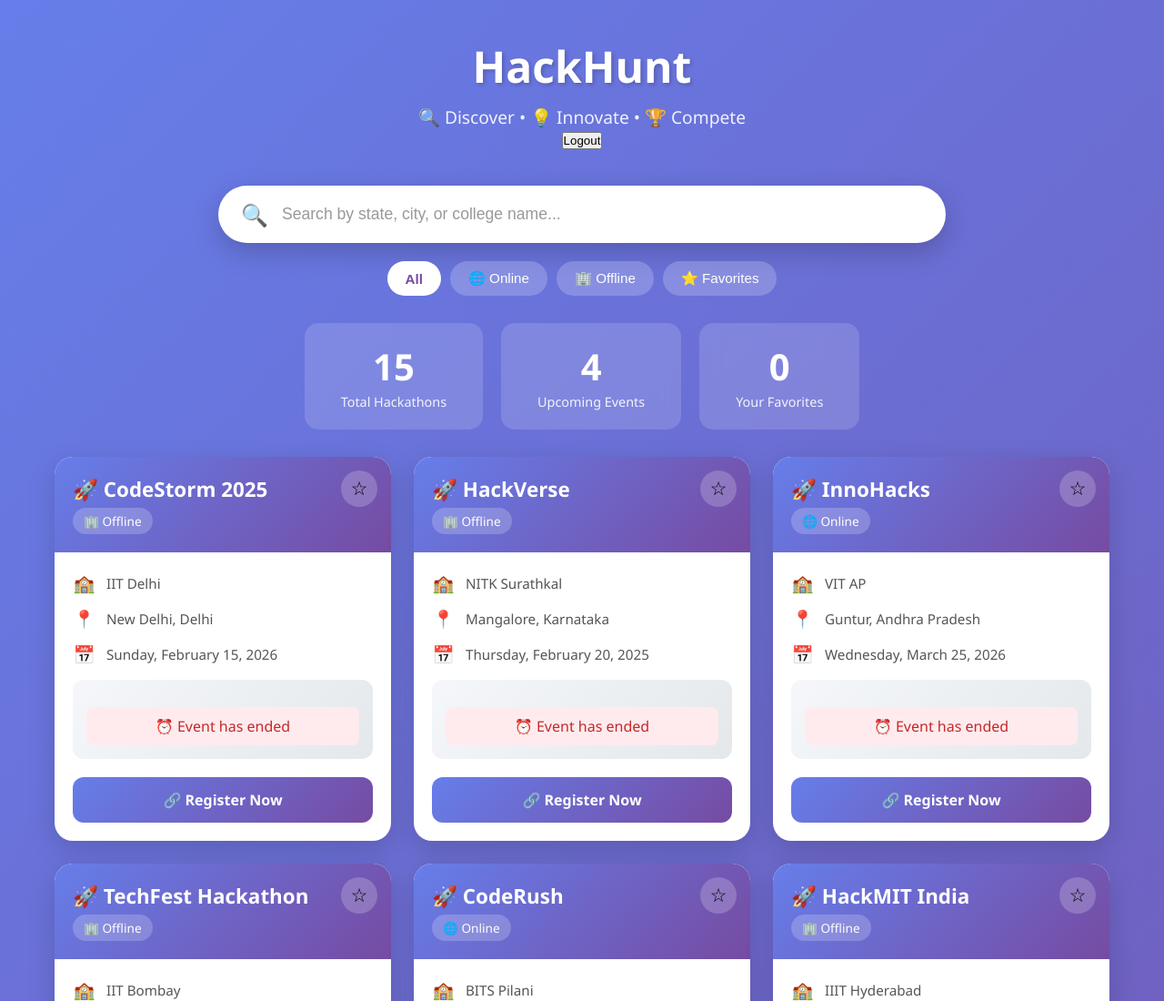
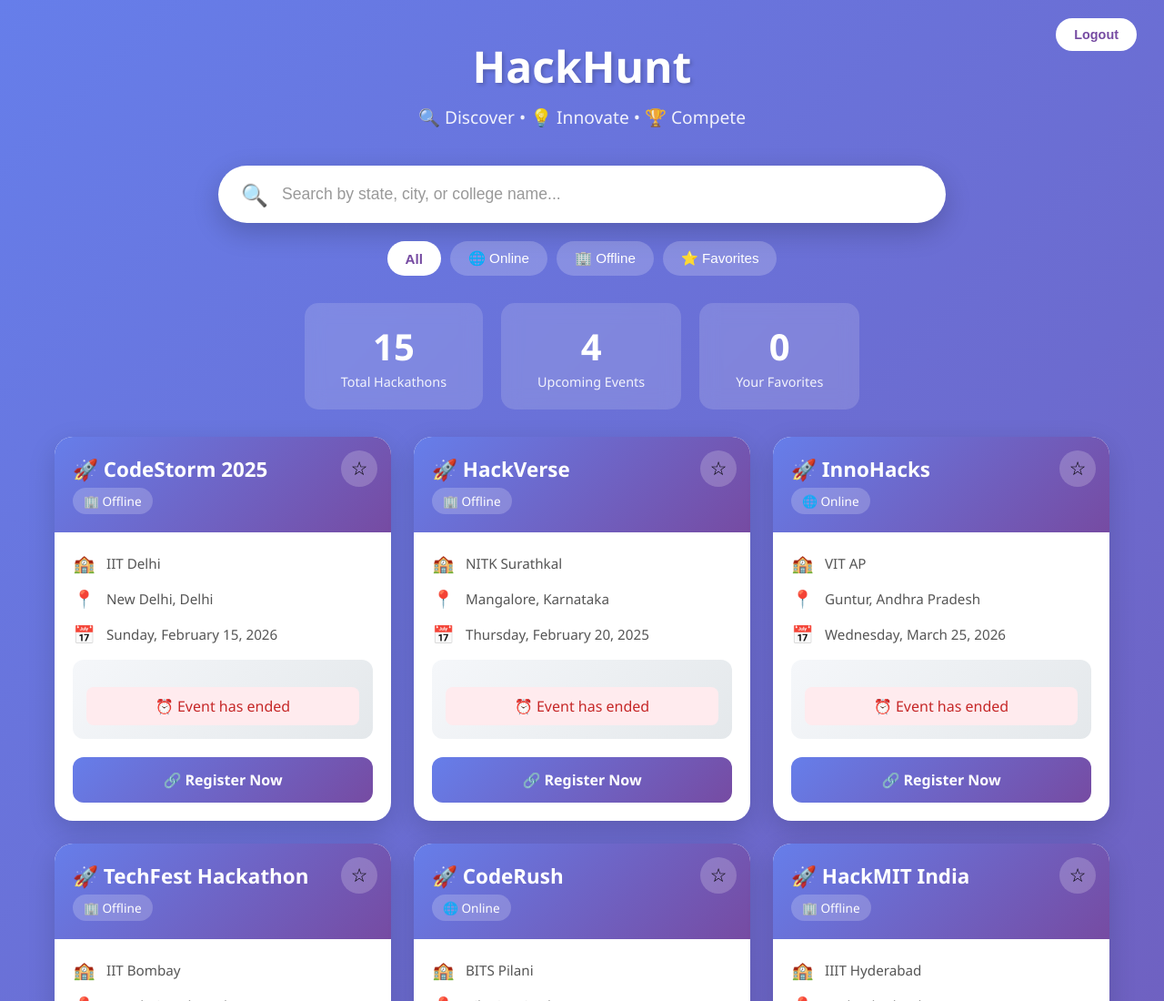
Before and after one commit to Alekhya2508/hackathon-finder, a plain HTML site: page home.html in a window 1280 px wide. Shown: the top 1100 px of the page at 91% size. Drawn offline with Linux system fonts and the light colour scheme; sample sign-in values are in the browser's storage.

Commit message:
Update style.css

```diff
--- a/style.css
+++ b/style.css
@@ -426,6 +426,37 @@ body {
 .hackathon-card {
     animation: fadeIn 0.5s ease forwards;
 }
+/* ===== LOGOUT BUTTON (TOP RIGHT) ===== */
+.header {
+    position: relative; /* important for positioning */
+}
+
+/* Logout button styling */
+.logout-btn {
+    position: absolute;
+    top: 20px;
+    right: 30px;
+
+    padding: 10px 20px;
+    border: none;
+    border-radius: 25px; /* 🔥 curved edges */
+
+    background: white;
+    color: #764ba2;
+
+    font-size: 0.9rem;
+    font-weight: bold;
+    cursor: pointer;
+
+    transition: all 0.3s ease;
+}
+
+/* Hover effect */
+.logout-btn:hover {
+    background: #ffd700;
+    color: #333;
+    transform: scale(1.05);
+}
 
 /* Stagger animation delay for cards */
 .hackathon-card:nth-child(1) { animation-delay: 0.1s; }
```
